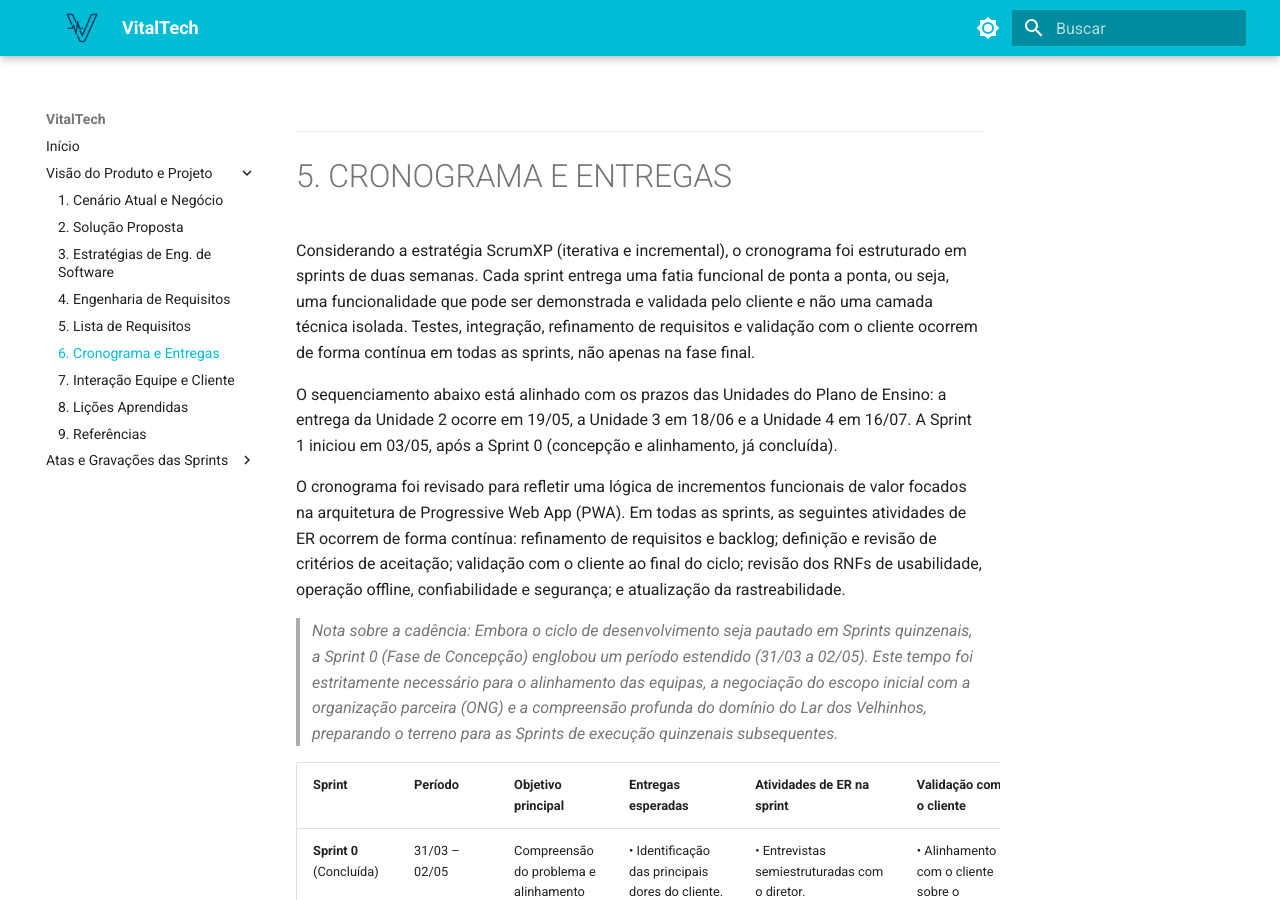
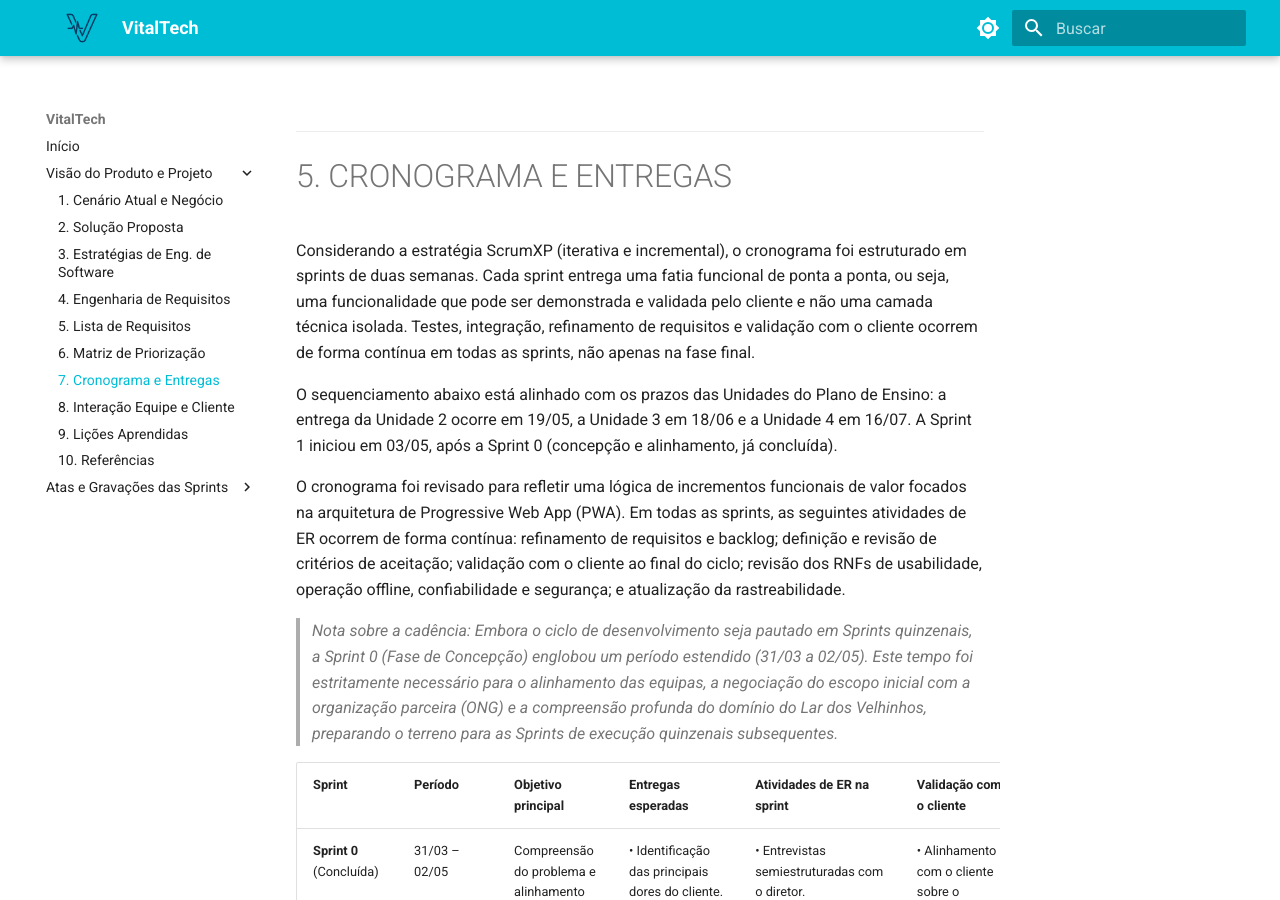
Before and after one commit to mdsreq-fga-unb/REQ-2026.1-T01-VitalTech, an MkDocs documentation site: the page built from docs/visao/cronograma.md, in a window 1280 px wide and 900 px high. Built offline with MkDocs 1.6.1 and Material for MkDocs 9.7.7, drawn with Linux system fonts in a browser that asks for light colours.

Commit message:
docs: adiciona seção 6 - Matriz de Priorização

```diff
--- a/mkdocs.yml
+++ b/mkdocs.yml
@@ -36,10 +36,11 @@
       - 3. Estratégias de Eng. de Software: visao/estrategias_eng_soft.md
       - 4. Engenharia de Requisitos: visao/eng_requisitos.md
       - 5. Lista de Requisitos: visao/requisitos.md
-      - 6. Cronograma e Entregas: visao/cronograma.md
-      - 7. Interação Equipe e Cliente: visao/interacao.md
-      - 8. Lições Aprendidas: visao/licoes_aprendidas.md
-      - 9. Referências: visao/referencias.md
+      - 6. Matriz de Priorização: visao/priorizacao.md
+      - 7. Cronograma e Entregas: visao/cronograma.md
+      - 8. Interação Equipe e Cliente: visao/interacao.md
+      - 9. Lições Aprendidas: visao/licoes_aprendidas.md
+      - 10. Referências: visao/referencias.md
   - Atas e Gravações das Sprints:
       - Sprint 0:
           - Reunião 1 (Elicitação): sprints/sprint0/reuniao1.md
```
Also changed, not shown: docs/visao/priorizacao.md (added, +76 -0 lines).
